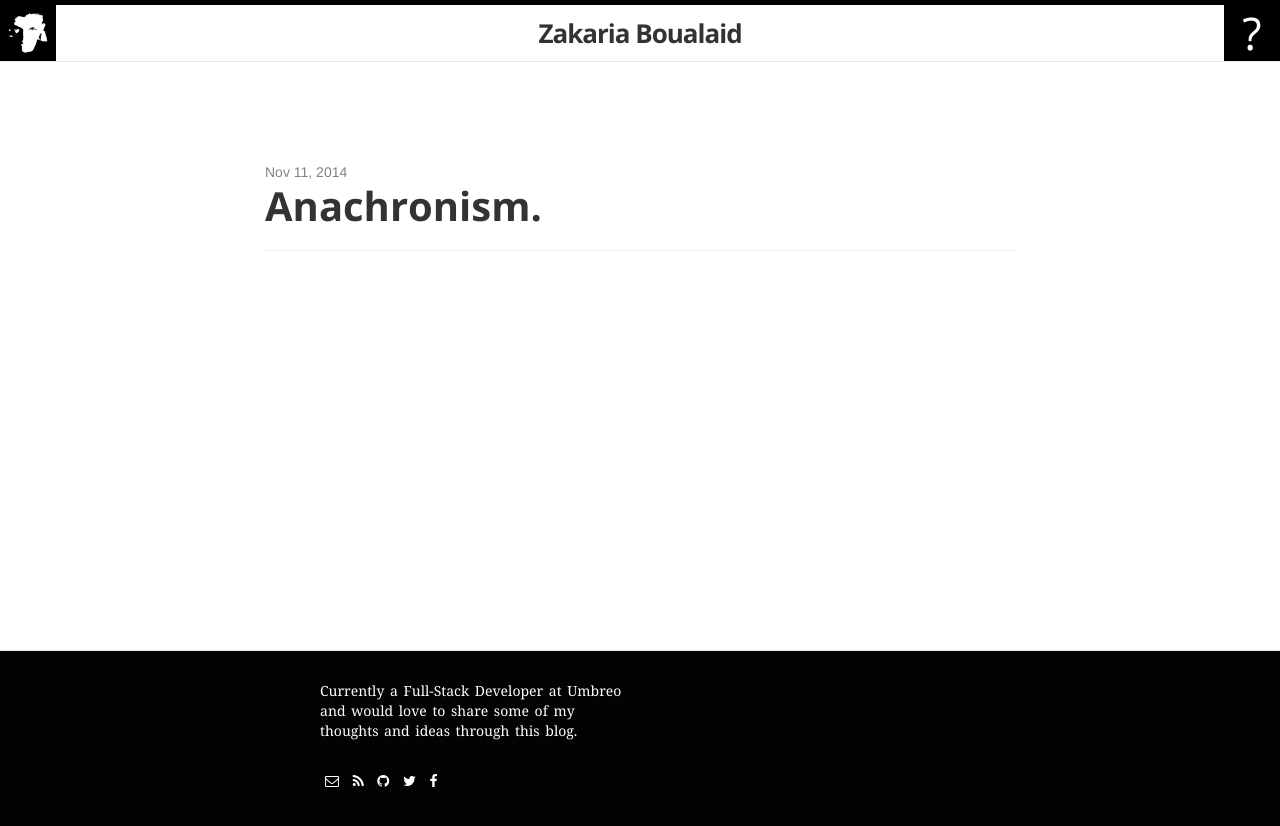
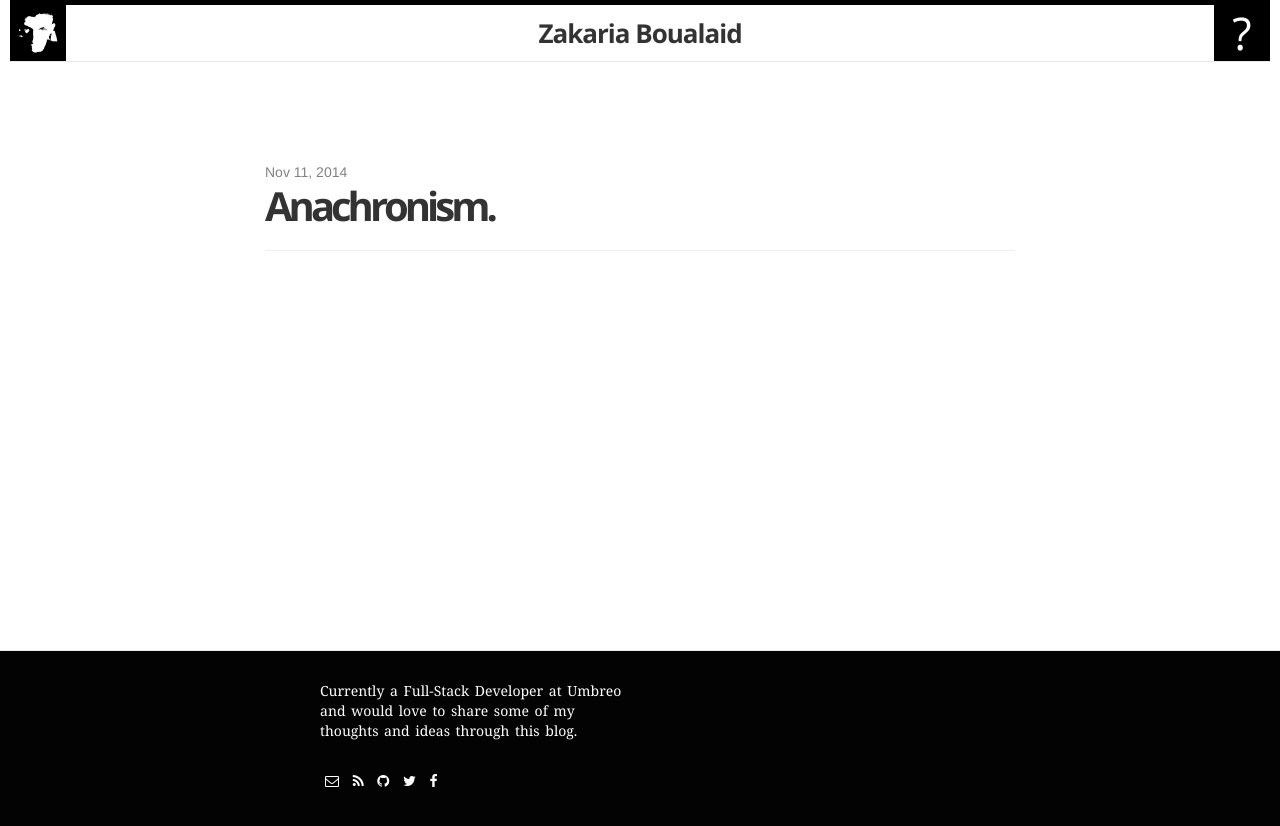
Before and after one commit to ZakariaBoualaid/zakariaboualaid.github.io, a Jekyll site: the page built from blog.html, in a window 1280 px wide. Shown: the top 826 px of the page. Built offline with Jekyll 4.4.1, drawn with Linux system fonts in a browser that asks for light colours; some web fonts are replaced.

Commit message:
Big step, Anachronism

```diff
--- a/_layouts/default.html
+++ b/_layouts/default.html
@@ -5,7 +5,7 @@
 
   <body style="height:100%;">
 
-  <div class="wrappper" style="min-height:100%; position:relative;">
+  <div class="wrappper" style="min-height:100%; position:relative; padding:0px 10px;">
     {% include header.html %}
     <br>
     <br>
--- a/_sass/_layout.scss
+++ b/_sass/_layout.scss
@@ -279,6 +279,7 @@
     color:rgba(0,0,0,0.8);
     padding: 2px 0px;
     font-family: 'Open Sans Bold', sans-serif;
+    letter-spacing: -4px;
     &:hover{
         color:rgba(0,0,0,0.8);
         text-decoration: none;
```
